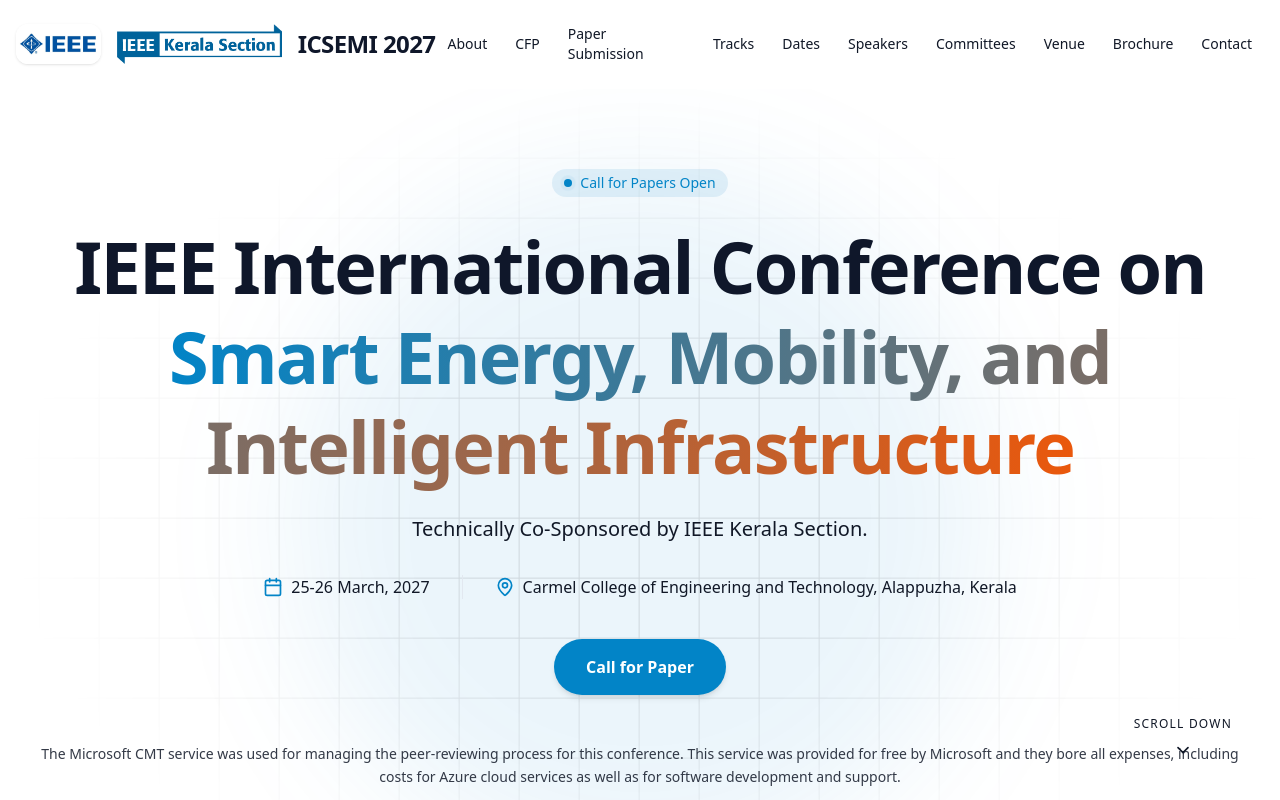
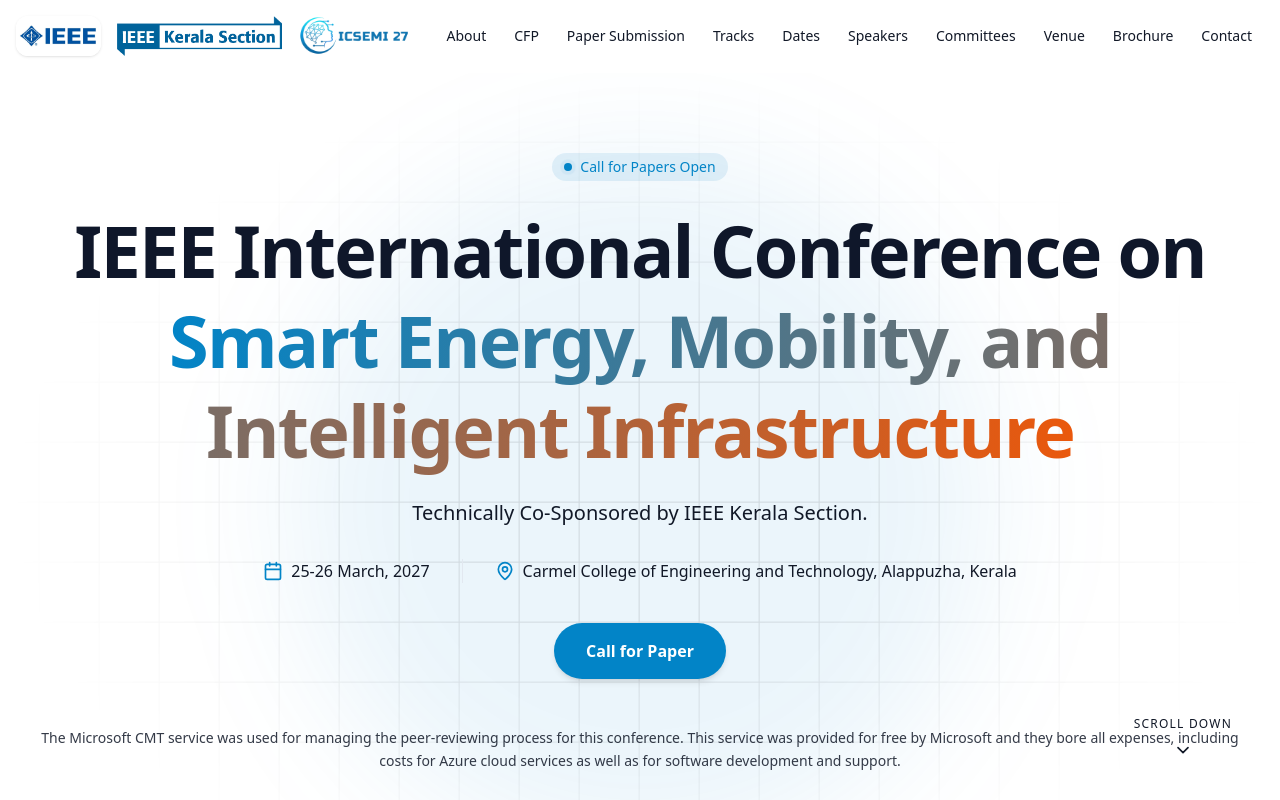
Before and after one commit to chavaratechsolutions/IEEE, a Next.js app: page / in a window 1280 px wide. Shown: the top 800 px of the page. Built offline with nearby package versions, Linux system fonts and the light colour scheme.

Commit message:
Update: Added new logo and refined loading screen wipe animation

```diff
--- a/src/components/Navbar.tsx
+++ b/src/components/Navbar.tsx
@@ -175,33 +175,43 @@
                                     : "relative left-auto top-auto z-auto"
                             )}
                         >
-                            <motion.span
-                                layout
-                                transition={{ duration: 1, ease: "easeInOut" }}
-                                style={{
-                                    backgroundImage: isInitialLoading
-                                        ? "linear-gradient(to right, #000 50%, #e2e8f0 50%)"
-                                        : undefined,
-                                    backgroundSize: isInitialLoading ? "200% 100%" : undefined,
-                                    WebkitBackgroundClip: isInitialLoading ? "text" : undefined,
-                                    WebkitTextFillColor: isInitialLoading ? "transparent" : undefined,
-                                    color: !isInitialLoading
-                                        ? (forceBelow ? "var(--foreground)" : "#000")
-                                        : undefined,
-                                    transition: !isInitialLoading ? "color 0.8s ease" : undefined,
-                                }}
-                                animate={{
-                                    backgroundPosition: isInitialLoading ? ["100% 0", "0% 0"] : "0% 0",
-                                    transition: isInitialLoading ? { duration: 1.5, ease: "easeInOut" } : undefined
-                                }}
-                                className={cn(
-                                    "font-bold tracking-tight inline-block whitespace-nowrap",
-                                    isInitialLoading
-                                        ? "text-[8.5vw]"
-                                        : cn("text-2xl scale-100", isOverHero ? "" : "")
-                                )}>
-                                ICSEMI 2027
-                            </motion.span>
+                            <div className="relative flex items-center justify-center">
+                                <motion.img
+                                    layout
+                                    src="/icesmi27.png"
+                                    alt="ICSEMI 2027 Logo Background"
+                                    initial={{ opacity: 0 }}
+                                    animate={{ opacity: isInitialLoading ? [0.2, 0.2, 0] : 0 }}
+                                    transition={{
+                                        opacity: isInitialLoading ? { duration: 2, times: [0, 0.75, 1], ease: "easeInOut" } : { duration: 0.5 },
+                                        layout: { duration: 1, ease: "easeInOut" }
+                                    }}
+                                    className={cn(
+                                        "absolute object-contain grayscale",
+                                        isInitialLoading
+                                            ? "h-20 sm:h-28 md:h-36 lg:h-48 w-auto"
+                                            : "h-10 w-auto"
+                                    )}
+                                />
+                                <motion.img
+                                    layout
+                                    src="/icesmi27.png"
+                                    alt="ICSEMI 2027 Logo"
+                                    animate={{
+                                        clipPath: isInitialLoading ? ["inset(0% 100% 0% 0%)", "inset(0% 0% 0% 0%)"] : "inset(0% 0% 0% 0%)"
+                                    }}
+                                    transition={{
+                                        clipPath: { duration: 1.5, ease: "easeInOut" },
+                                        layout: { duration: 1, ease: "easeInOut" }
+                                    }}
+                                    className={cn(
+                                        "relative object-contain z-10",
+                                        isInitialLoading
+                                            ? "h-20 sm:h-28 md:h-36 lg:h-48 w-auto"
+                                            : "h-10 w-auto"
+                                    )}
+                                />
+                            </div>
                         </motion.div>
                     </Link>
                 </motion.div>
```
Also changed, not shown: public/icesmi27.png (added).
